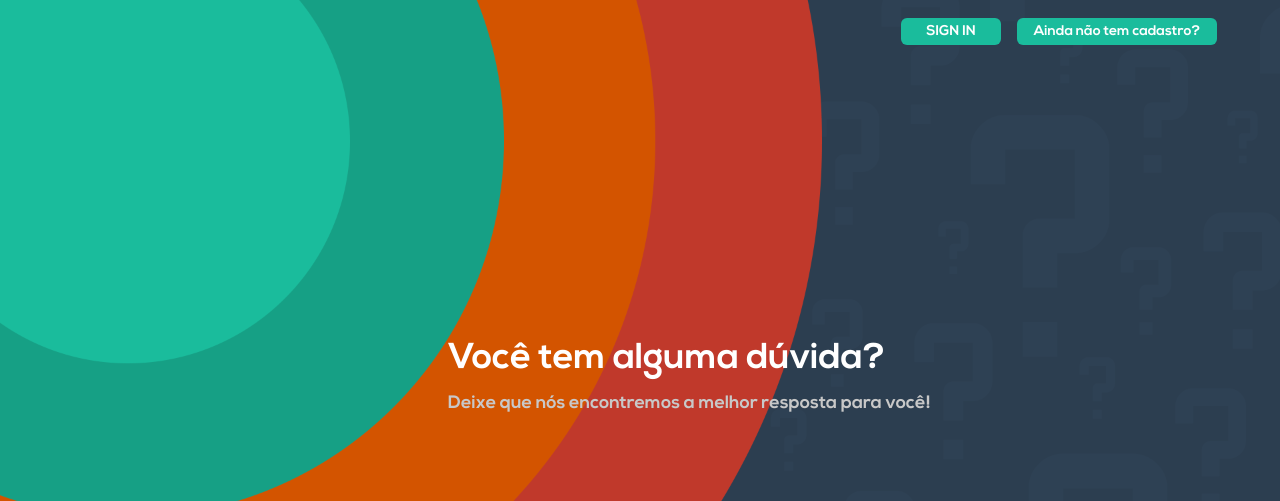
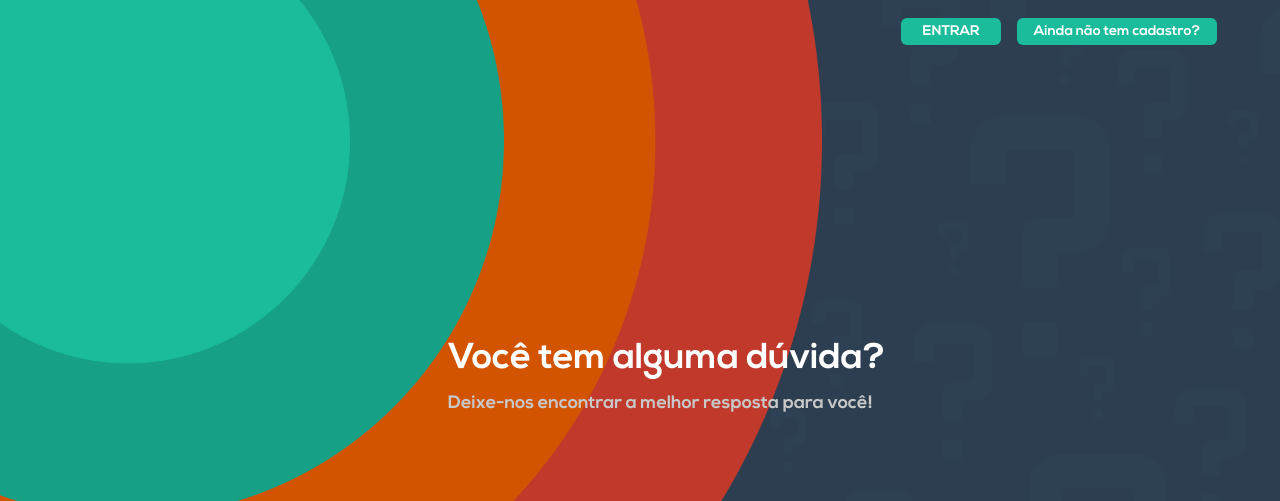
Before and after one commit to lucasweiby/acaq-templates, a PHP site: page /welcome.php in a window 1280 px wide. Shown: the top 501 px of the page. Run offline with PHP 8.4, Linux system fonts and the light colour scheme.

Commit message:
Welcome screen has been modified

```diff
--- a/welcome.php
+++ b/welcome.php
@@ -7,9 +7,9 @@
 </head>
 <body>
 	<h1 class="first">Você tem alguma dúvida?</h1>
-	<h4 class="second">Deixe que nós encontremos a melhor resposta para você!</h4>
+	<h4 class="second">Deixe-nos encontrar a melhor resposta para você!</h4>
 	<form class="botoes pull-right" action="login.html" method="post">
-      <input class="botao1" type="submit" nome="login" value="SIGN IN"></input>
+      <input class="botao1" type="submit" nome="login" value="ENTRAR"></input>
       <button class="botao2">Ainda não tem cadastro?</button>
     </form>
 </body>
```
